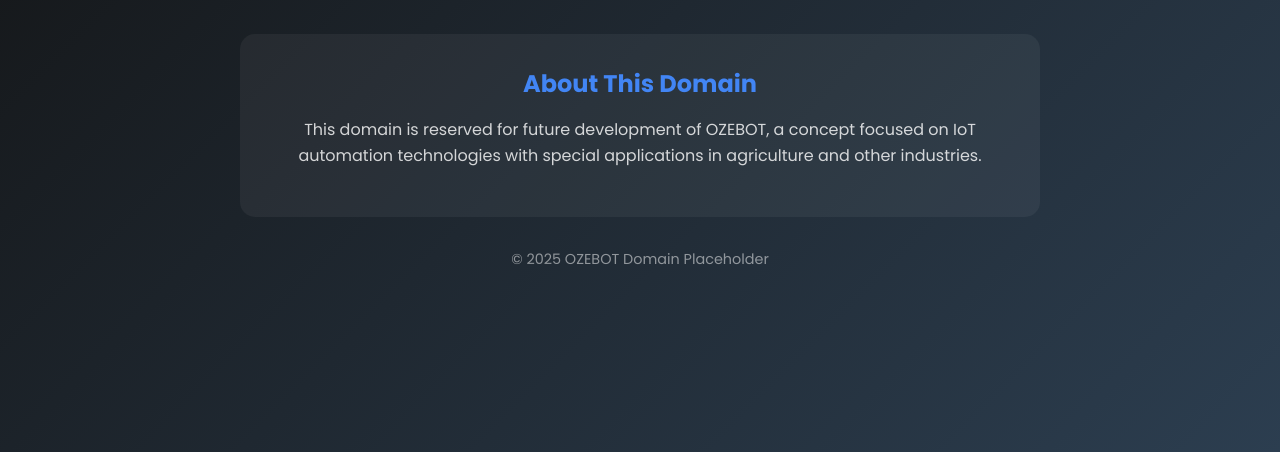
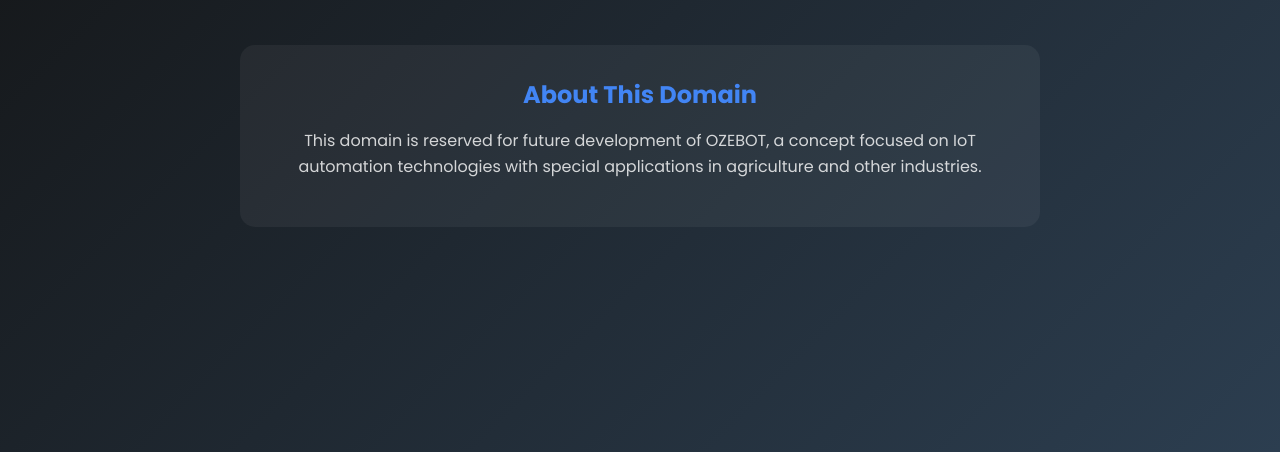
Before and after one commit to a-s-l-a-h/OZEBOT_LAUNCHING-_SOON_PAGE, a plain HTML site: page index.html in a window 1280 px wide. Shown: the part 348-800 px from the top of the page. Drawn offline with Linux system fonts and the light colour scheme.

Commit message:
Update index.html

```diff
--- a/index.html
+++ b/index.html
@@ -113,9 +113,7 @@
 
 
 
-        <footer>
-            &copy; 2025 OZEBOT Domain Placeholder
-        </footer>
+
     </div>
 </body>
 </html>
```
